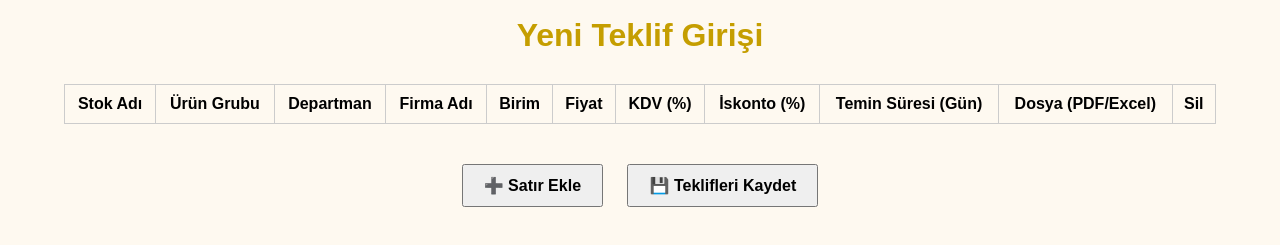
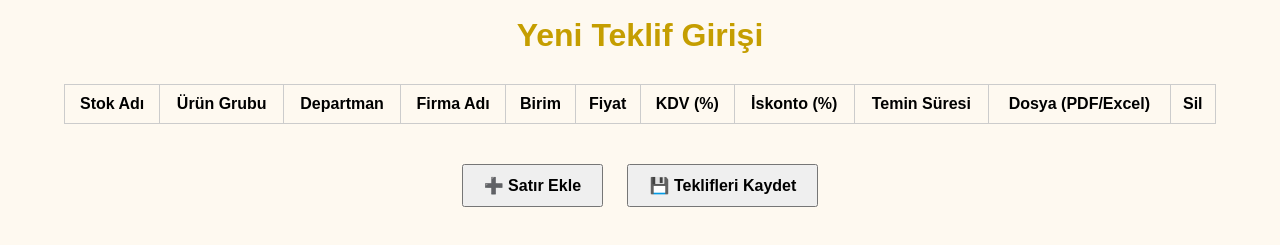
Before and after one commit to Dogan2200/teklif-apppp, a plain HTML site: page teklif-girisi.html in a window 1280 px wide. Shown: the part 41-286 px from the top of the page. Drawn offline with Linux system fonts and the light colour scheme.

Commit message:
Update teklif-girisi.html
Signed-off-by: Dogan2200 <dqan00@gmail.com>

```diff
--- a/teklif-girisi.html
+++ b/teklif-girisi.html
@@ -26,7 +26,7 @@
         <th>Fiyat</th>
         <th>KDV (%)</th>
         <th>İskonto (%)</th>
-        <th>Temin Süresi (Gün)</th>
+        <th>Temin Süresi</th>
         <th>Dosya (PDF/Excel)</th>
         <th>Sil</th>
       </tr>
```
